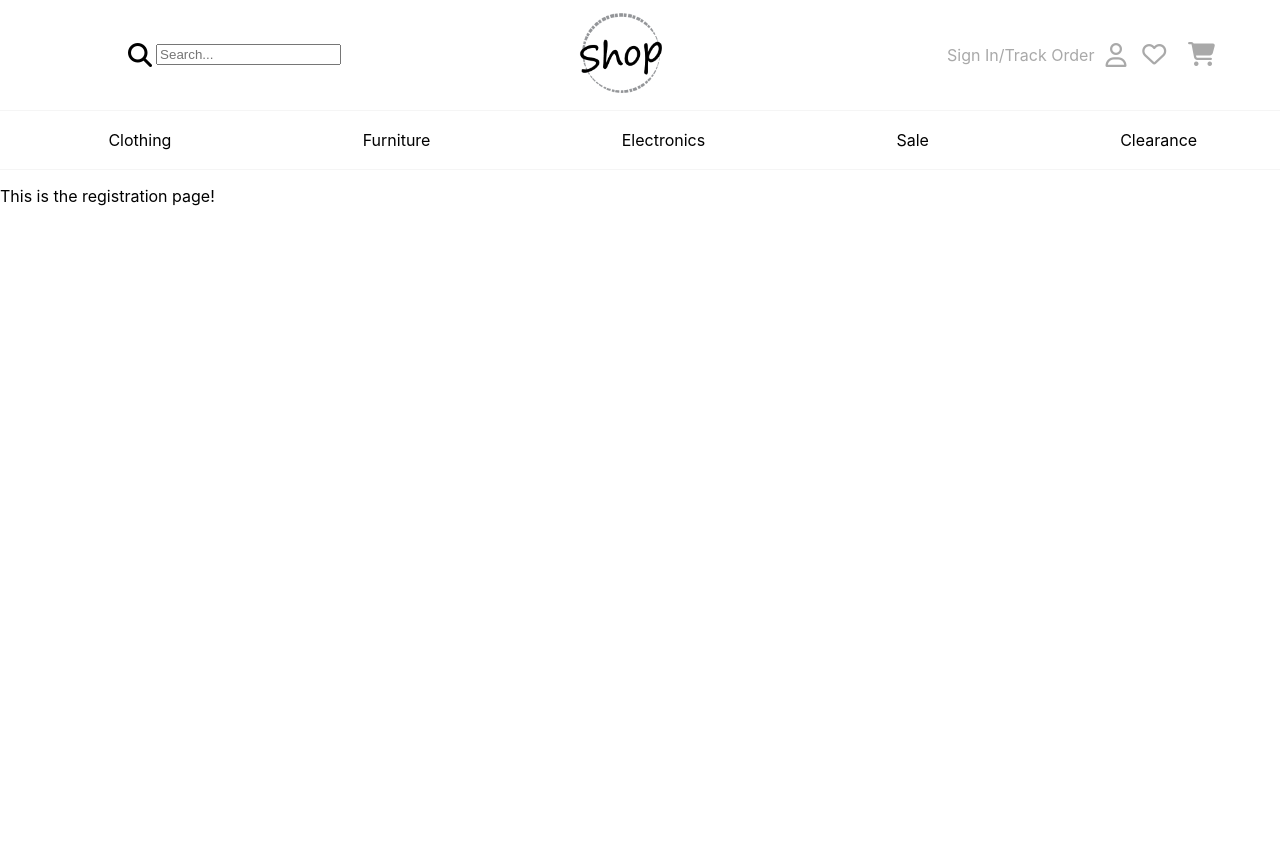
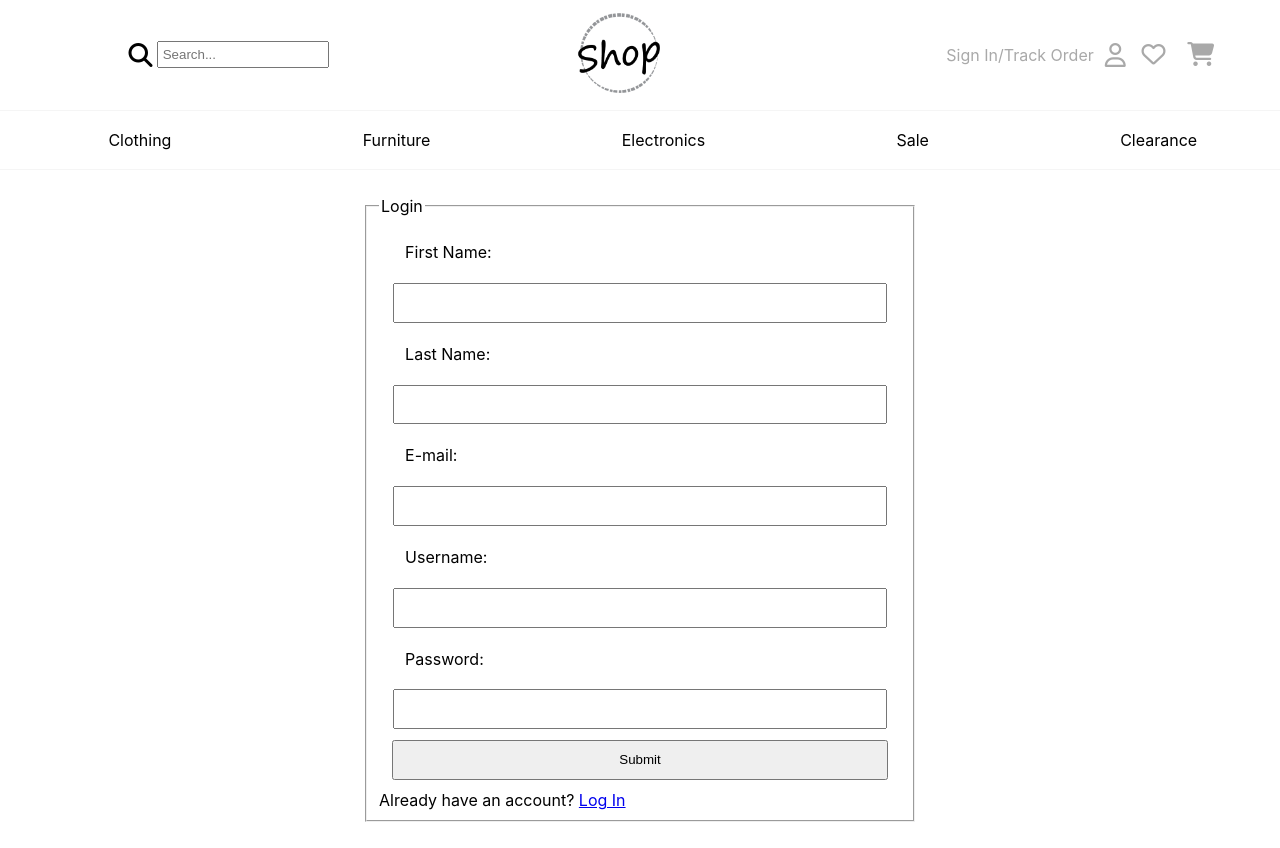
Before and after one commit to MoveUpHealth/example-shopping-interface, a React (Create React App) app in the folder client/: page /register in a window 1280 px wide. Shown: the top 848 px of the page. Before the commit the page ends 800 px from the top, so only its background shows below. Built offline with nearby package versions, Linux system fonts and the light colour scheme.

Commit message:
including all changes made for registration; frontend forms

```diff
--- a/client/src/pages/Login.js
+++ b/client/src/pages/Login.js
@@ -4,13 +4,27 @@
 //  Description: Page for user login
 
 import React from "react";
+import { Link } from "react-router-dom";
+import "./styles.css"
 
 function Login () {
     return (
-        <div>
-            <p>
-                This is the login page!
-            </p>
+        <div className="login">
+            <form className="login-form">
+                <fieldset className="login-field">
+                    <legend>
+                        Login
+                    </legend>
+                    <label className="login-label">E-mail/Username:</label>
+                    <input type="email" />
+
+                    <label className="login-label">Password:</label>
+                    <input type="password"/>
+
+                    <input type="submit" className="submit-btn" />
+                    <span className="register-link">Don't have an account? <Link to={"/register"}>Sign up</Link></span>
+                </fieldset>
+            </form>
         </div>
     )
 }
--- a/client/src/pages/Register.js
+++ b/client/src/pages/Register.js
@@ -4,13 +4,38 @@
 //  Description: Page for user registration
 
 import React from "react";
+import { Link } from "react-router-dom";
+import "./styles.css"
 
 function Register () {
     return (
         <div>
-            <p>
-                This is the registration page!
-            </p>
+            <div className="login">
+            <form className="login-form">
+                <fieldset className="login-field">
+                    <legend>
+                        Login
+                    </legend>
+                    <label className="login-label">First Name:</label>
+                    <input type="name" />
+
+                    <label className="login-label">Last Name:</label>
+                    <input type="name" />
+
+                    <label className="login-label">E-mail:</label>
+                    <input type="email" />
+
+                    <label className="login-label">Username:</label>
+                    <input type="text" />
+
+                    <label className="login-label">Password:</label>
+                    <input type="password"/>
+
+                    <input type="submit" className="submit-btn" />
+                    <span className="register-link">Already have an account? <Link to={"/login"}>Log In</Link></span>
+                </fieldset>
+            </form>
+        </div>
         </div>
     )
 }
--- /dev/null
+++ b/client/src/pages/styles.css
@@ -0,0 +1,32 @@
+/*
+Author: Jessica Tax;
+Date: August 30, 2021
+
+Description: Stylesheet for all pages
+*/
+
+.login {
+    padding: 2% 2%;
+}
+
+.login-form {
+    display: flex;
+    width: 550px;
+    margin: 0 auto;
+}
+
+.login-field {
+    width: 550px;
+    margin: 0 auto;
+}
+
+label, input {
+    display: block;
+    width: 90%;
+    margin: 2% auto;
+    padding: 2% 2%;
+}
+
+.submit-btn {
+    width: 95%;
+}
```
Also changed, not shown: 2 other files (tests, documents, lock files or other folders).
